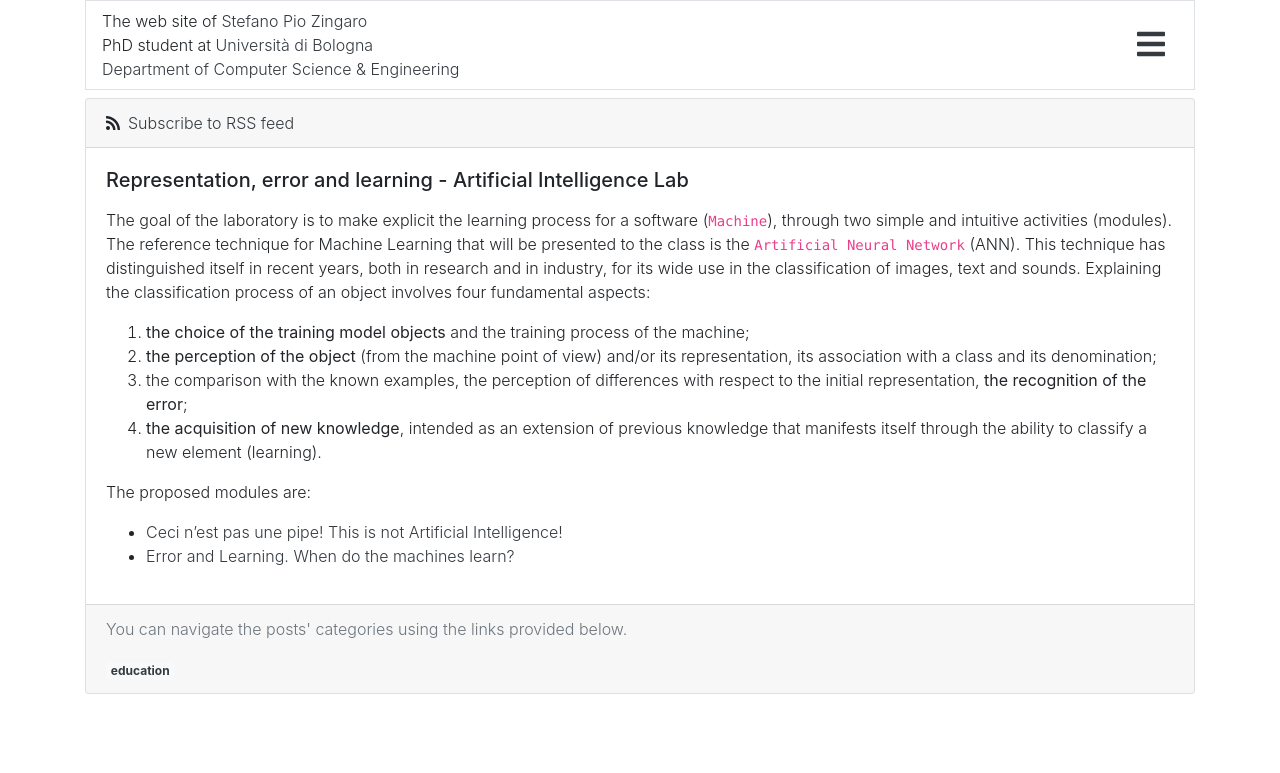
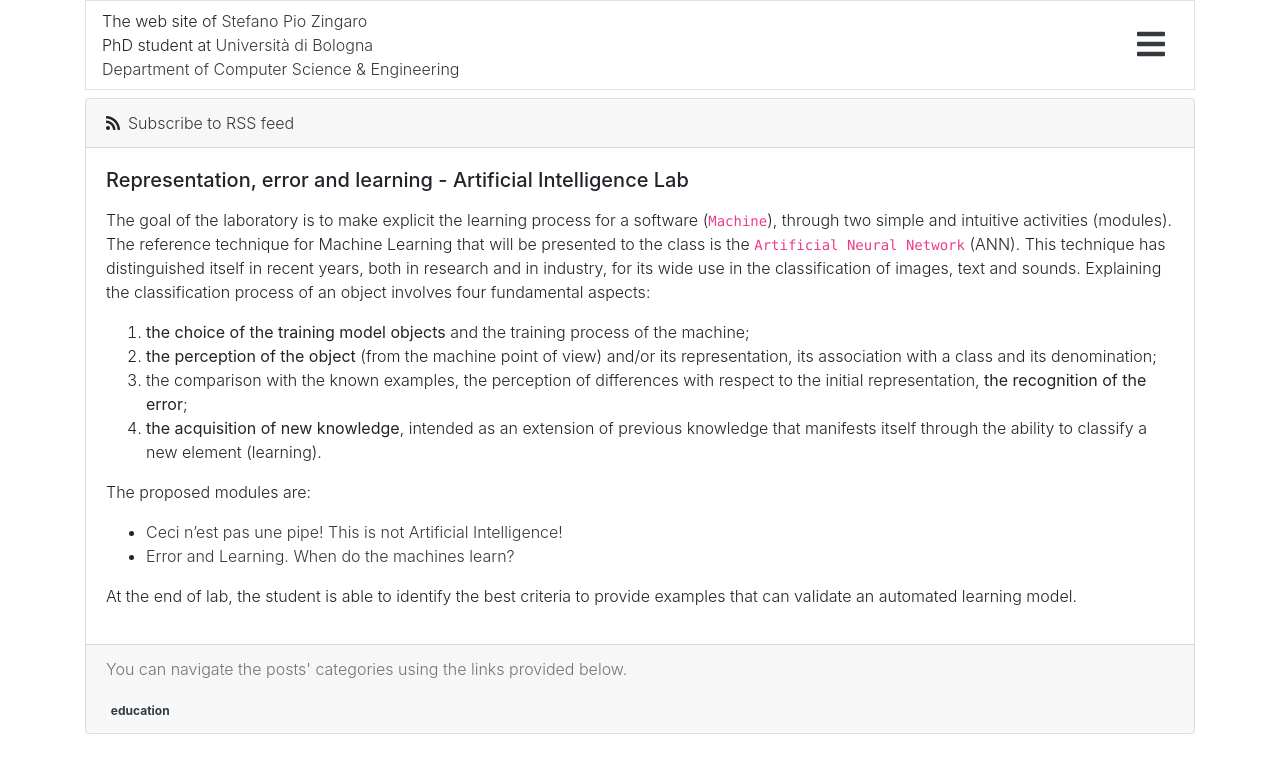
Before and after one commit to saltgz/saltgz.github.io, a Jekyll site: the page built from _posts/2018-07-04-ai-lab.md, in a window 1280 px wide. Shown: the top 773 px of the page. Built offline with Jekyll 4.4.1, drawn with Linux system fonts in a browser that asks for light colours; nearby versions of some CDN libraries.

Commit message:
Update 2018-07-04-ai-lab.md

```diff
--- a/_posts/2018-07-04-ai-lab.md
+++ b/_posts/2018-07-04-ai-lab.md
@@ -14,8 +14,8 @@ classification of images, text and sounds.
 Explaining the classification process of an object involves four fundamental
 aspects:
 1. **the choice of the training model objects** and the training process of the machine;
-2. **the perception of the object** (from the machine point of view) and/or its representation, its association
-with a class and its denomination;
+2. **the perception of the object** (from the machine point of view) and/or
+its representation, its association with a class and its denomination;
 3. the comparison with the known examples, the perception of differences with
 respect to the initial representation, **the recognition of the error**;
 4. **the acquisition of new knowledge**, intended as an extension of previous
@@ -25,3 +25,6 @@ knowledge that manifests itself through the ability to classify a new element
 The proposed modules are:
 - [Ceci n’est pas une pipe! This is not Artificial Intelligence!]()
 - [Error and Learning. When do the machines learn?]()
+
+At the end of lab, the student is able to identify the best criteria to provide
+examples that can validate an automated learning model.
```
